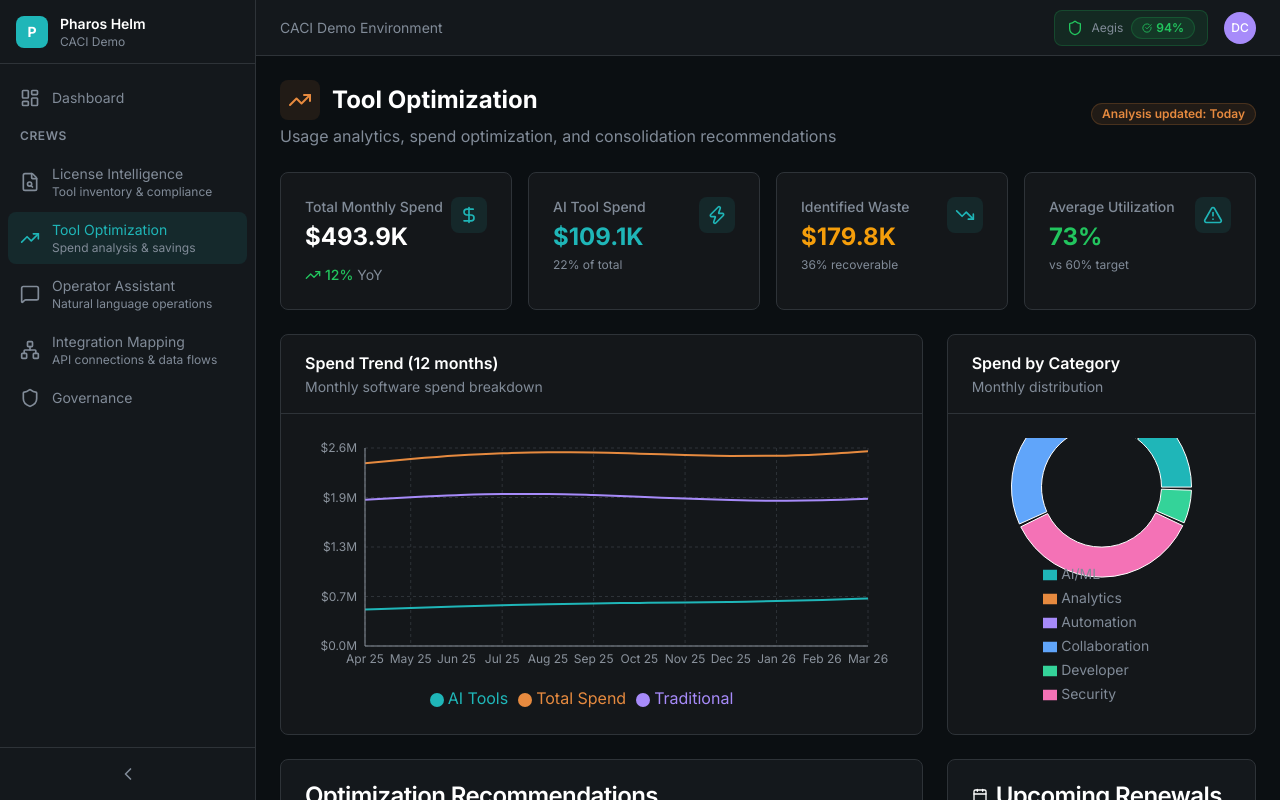
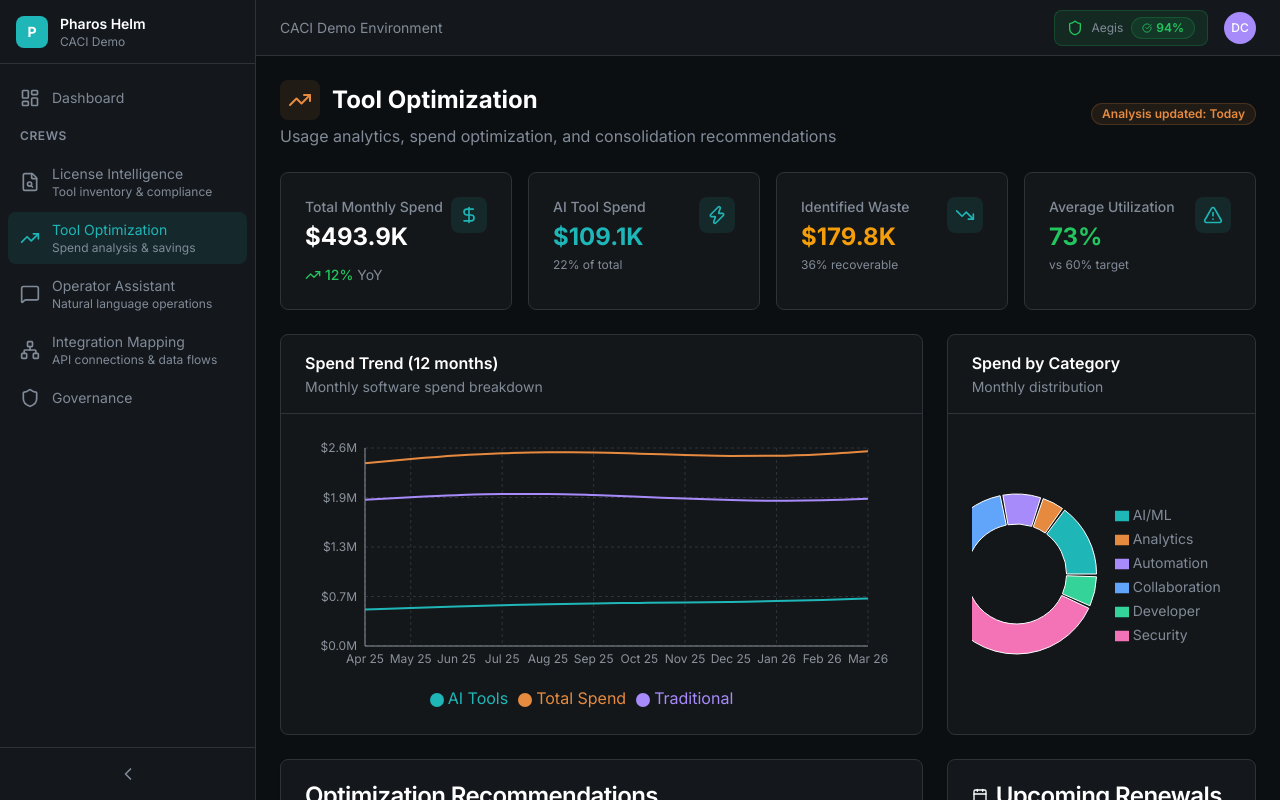
Before and after one commit to ssripada09-svg/miojo_demo, a Next.js app: page /crews/tool-optimization in a window 1280 px wide. Built offline with nearby package versions, Linux system fonts and the light colour scheme.

Commit message:
Fix: Move pie chart legend to right side to prevent overlap

```diff
--- a/app/crews/tool-optimization/page.tsx
+++ b/app/crews/tool-optimization/page.tsx
@@ -467,10 +467,10 @@ export default function ToolOptimizationPage() {
             <PieChart>
               <Pie
                 data={categoryData}
-                cx="50%"
-                cy="45%"
-                innerRadius={60}
-                outerRadius={90}
+                cx="35%"
+                cy="50%"
+                innerRadius={50}
+                outerRadius={80}
                 paddingAngle={2}
                 dataKey="value"
               >
@@ -494,9 +494,9 @@ export default function ToolOptimizationPage() {
               />
               <Legend
                 layout="vertical"
-                verticalAlign="bottom"
-                align="center"
-                wrapperStyle={{ paddingTop: 20 }}
+                verticalAlign="middle"
+                align="right"
+                wrapperStyle={{ paddingLeft: 20, right: 0 }}
                 formatter={(value) => <span className="text-sm text-muted-foreground">{value}</span>}
               />
             </PieChart>
```
